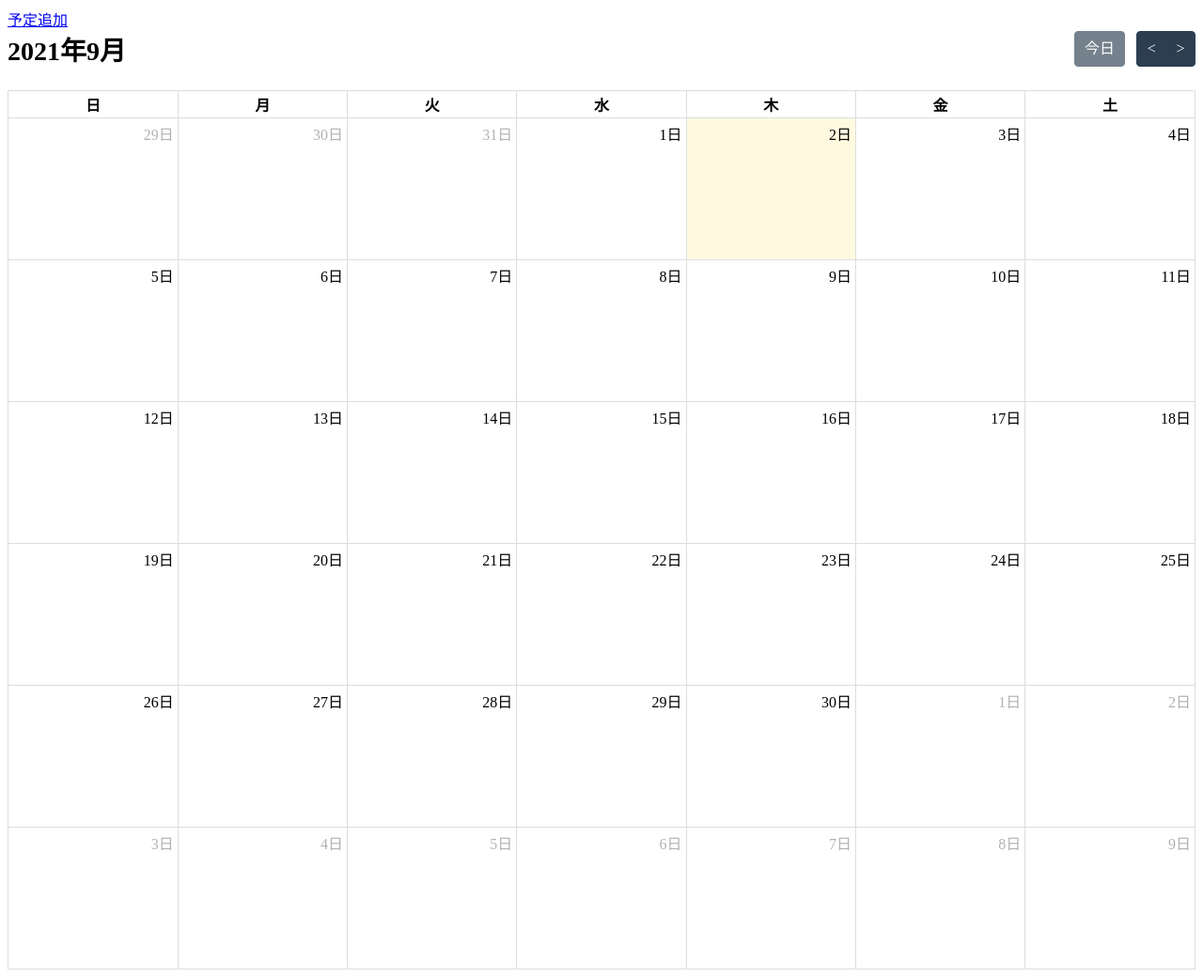
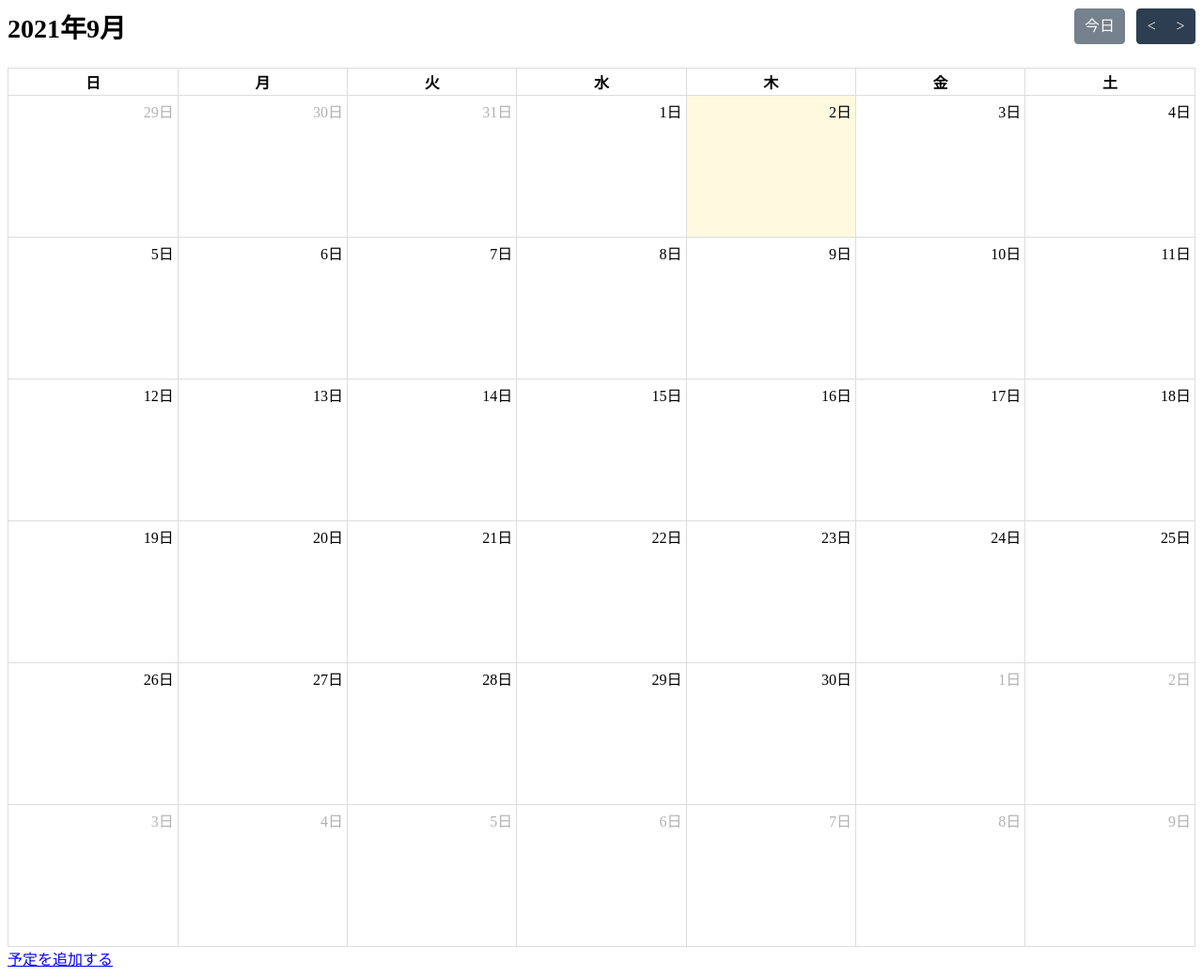
Before and after one commit to takatoshiinaoka/calendar, a Django app: template calendarSite/templates/user.html in a window 1280 px wide. Shown: the whole page at 94% size. Run offline with Django 3.2, Linux system fonts and the light colour scheme; the template is opened without the code that fills it, so the values that code supplies are empty; some libraries are stand-ins or nearby versions.

Commit message:
user.htmlのurl位置調整

```diff
--- a/calendarSite/templates/user.html
+++ b/calendarSite/templates/user.html
@@ -32,9 +32,8 @@
     </script>
   </head>
   <body>
-    <div class="col-12 text-right">
-      <a align="center" href="{% url 'addData' %}">予定追加</a>
-    </div>
+
     <div id='calendar'></div>
+    <a href="{% url 'addData' %}" align="center">予定を追加する</a>
   </body>
 </html>
```
